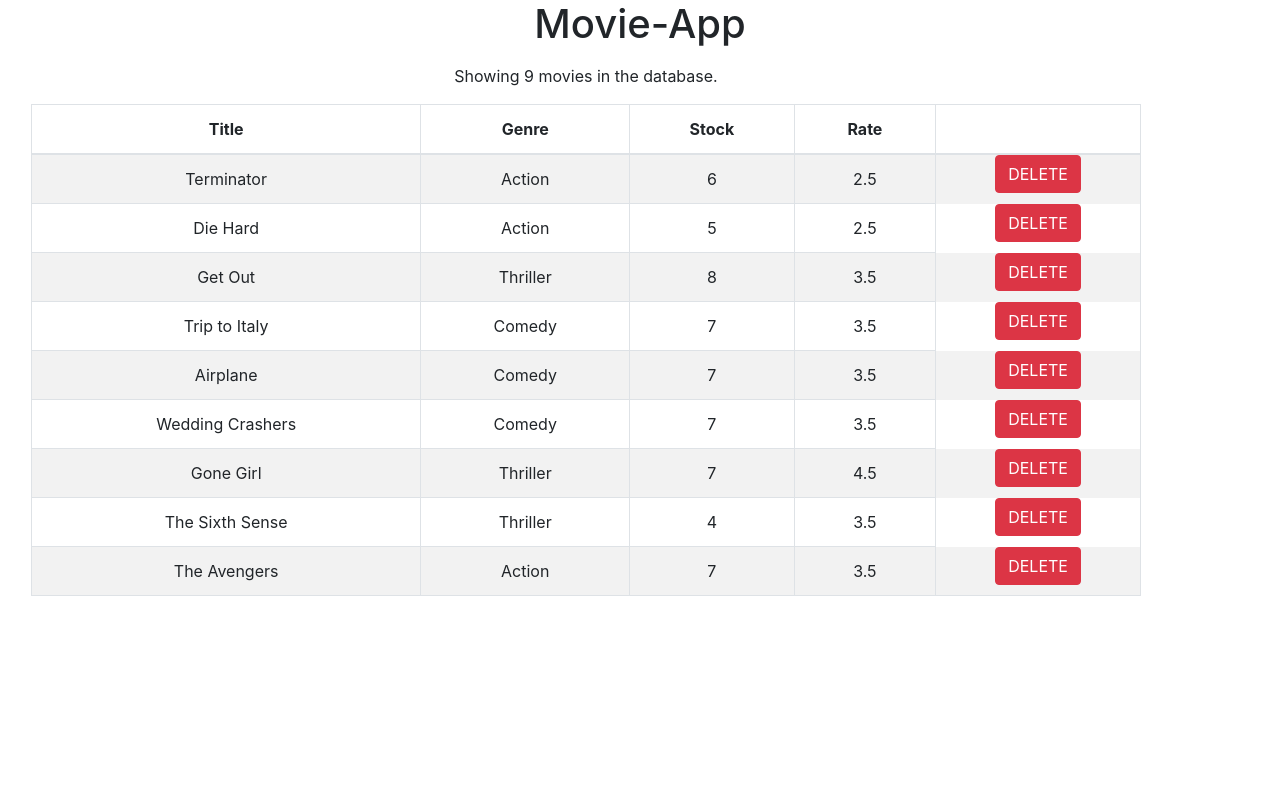
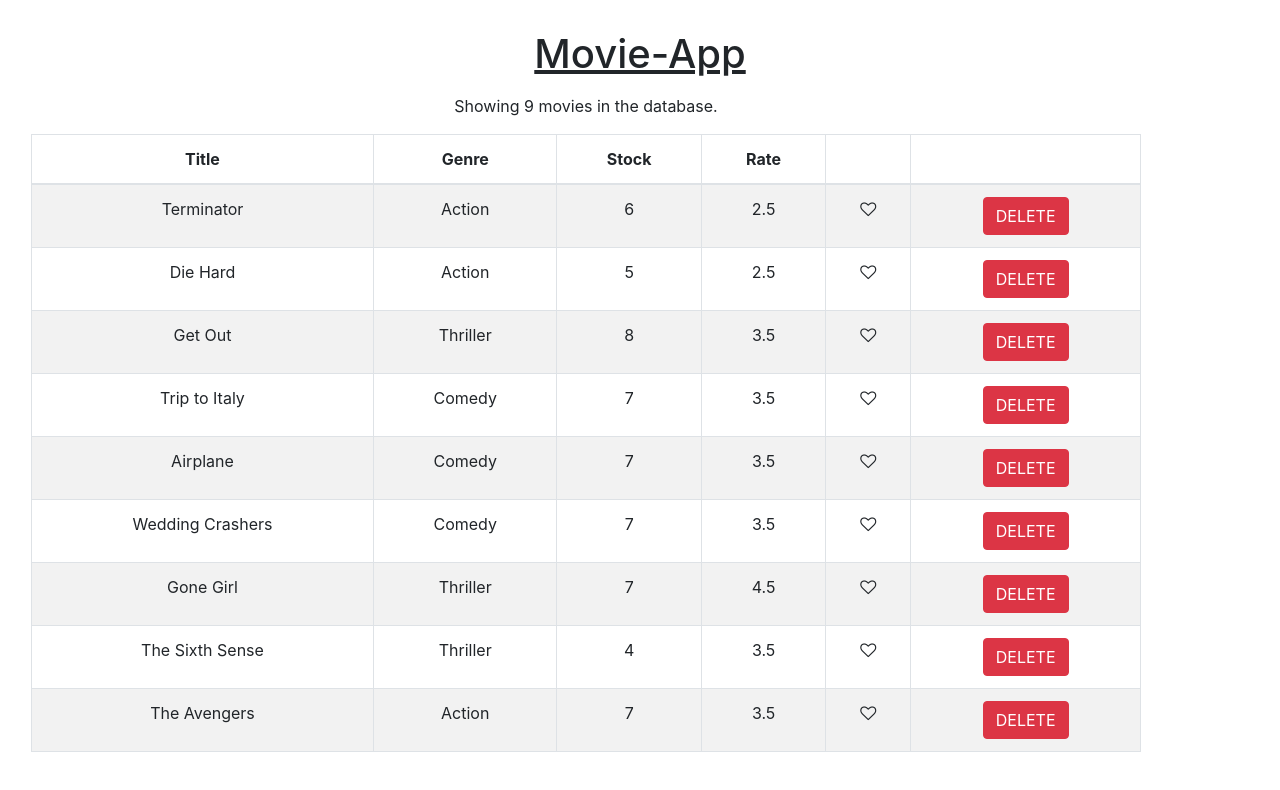
Before and after one commit to soniasoni04/movie-app, a React (Create React App) app: page / in a window 1280 px wide. Shown: the top 790 px of the page. Built offline with nearby package versions, Linux system fonts and the light colour scheme.

Commit message:
added like icon in the movie list

```diff
--- a/package.json
+++ b/package.json
@@ -3,10 +3,12 @@
   "version": "0.1.0",
   "private": true,
   "dependencies": {
+    "@fortawesome/fontawesome-free": "^5.12.0",
     "@testing-library/jest-dom": "^4.2.4",
     "@testing-library/react": "^9.4.0",
     "@testing-library/user-event": "^7.2.1",
     "bootstrap": "^4.4.1",
+    "font-awesome": "^4.7.0",
     "react": "^16.12.0",
     "react-dom": "^16.12.0",
     "react-scripts": "3.3.0"
--- a/src/App.js
+++ b/src/App.js
@@ -7,7 +7,9 @@ class App extends Component {
   render() {
     return (
       <div className="App">
-        <h1>Movie-App</h1>
+        <h1>
+          <u>Movie-App</u>
+        </h1>
         <Movies />
       </div>
     );
--- a/src/components/movies.js
+++ b/src/components/movies.js
@@ -3,13 +3,22 @@ import { getMovies } from "../services/fakeMovieService";
 
 class Movies extends Component {
   state = {
-    movies: getMovies()
+    movies: getMovies(),
+    like: "fa fa-heart-o"
   };
 
   handleDelete = id => {
     console.log("deleted :", id);
     const movies = this.state.movies.filter(movie => id !== movie._id);
     this.setState({ movies });
+  };
+
+  handleLike = () => {
+    //console.log("like: ", this.state.like);
+    let like = "";
+    if (this.state.like === "fa fa-heart-o") like = "fa fa-heart";
+    else like = "fa fa-heart-o";
+    this.setState({ like });
   };
   render() {
     const { movies } = this.state;
@@ -26,6 +35,7 @@ class Movies extends Component {
                   <th scope="col">Stock</th>
                   <th scope="col">Rate</th>
                   <th></th>
+                  <th></th>
                 </tr>
               </thead>
               <tbody>
@@ -35,12 +45,21 @@ class Movies extends Component {
                     <td>{movie.genre.name}</td>
                     <td>{movie.numberInStock}</td>
                     <td>{movie.dailyRentalRate}</td>
+                    <td>
+                      <i
+                        className={this.state.like}
+                        aria-hidden="true"
+                        onClick={() => this.handleLike()}
+                      ></i>
+                    </td>
+                    <td>
                       <button
                         className="btn btn-danger"
                         onClick={() => this.handleDelete(movie._id)}
                       >
                         DELETE
                       </button>
+                    </td>
                   </tr>
                 ))}
               </tbody>
--- a/src/index.css
+++ b/src/index.css
@@ -1,13 +1,14 @@
 body {
   margin: 0;
-  font-family: -apple-system, BlinkMacSystemFont, 'Segoe UI', 'Roboto', 'Oxygen',
-    'Ubuntu', 'Cantarell', 'Fira Sans', 'Droid Sans', 'Helvetica Neue',
+  padding: 30px 0 0 0;
+  font-family: -apple-system, BlinkMacSystemFont, "Segoe UI", "Roboto", "Oxygen",
+    "Ubuntu", "Cantarell", "Fira Sans", "Droid Sans", "Helvetica Neue",
     sans-serif;
   -webkit-font-smoothing: antialiased;
   -moz-osx-font-smoothing: grayscale;
 }
 
 code {
-  font-family: source-code-pro, Menlo, Monaco, Consolas, 'Courier New',
+  font-family: source-code-pro, Menlo, Monaco, Consolas, "Courier New",
     monospace;
 }
--- a/src/index.js
+++ b/src/index.js
@@ -4,6 +4,7 @@ import "./index.css";
 import App from "./App";
 import * as serviceWorker from "./serviceWorker";
 import "bootstrap/dist/css/bootstrap.css";
+import "font-awesome/css/font-awesome.min.css";
 
 ReactDOM.render(<App />, document.getElementById("root"));
 
```
Also changed, not shown: 1 other file (tests, documents, lock files or other folders). Lines whose indentation alone changed are shown as unchanged.
